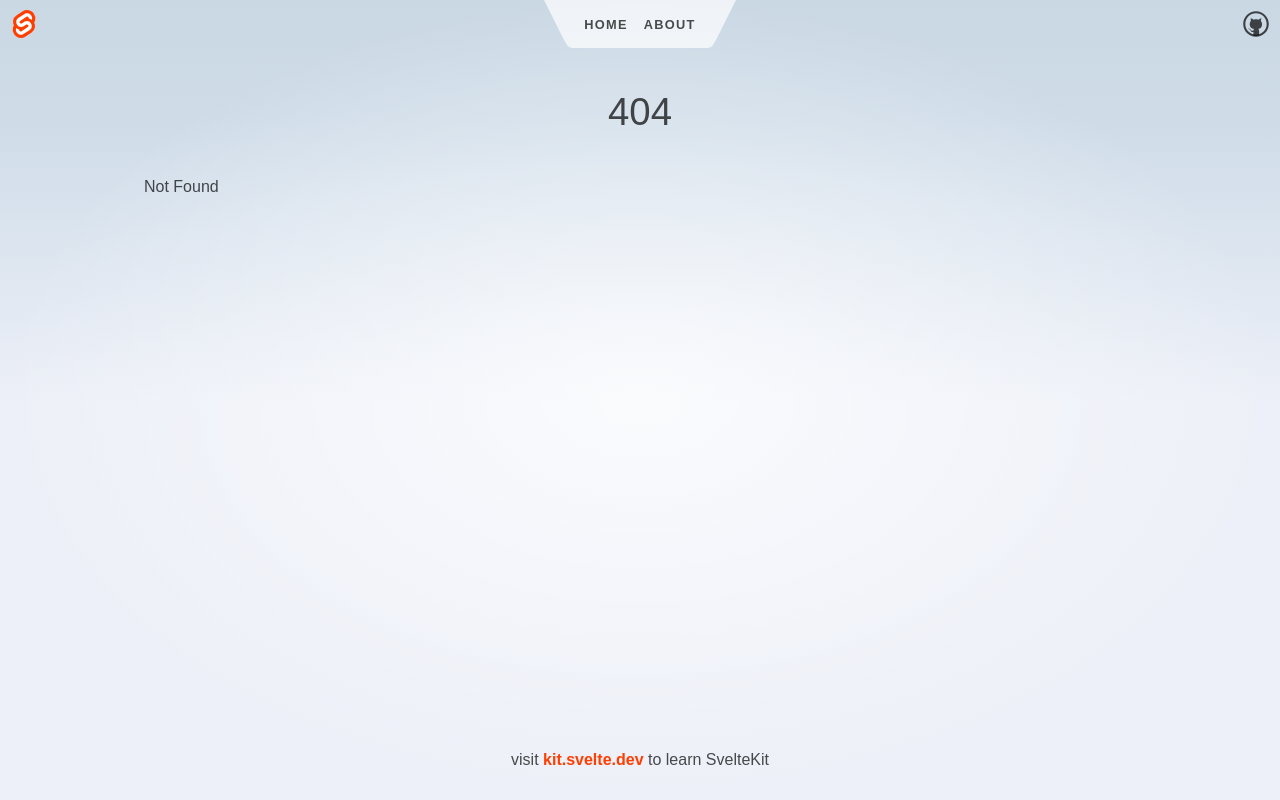
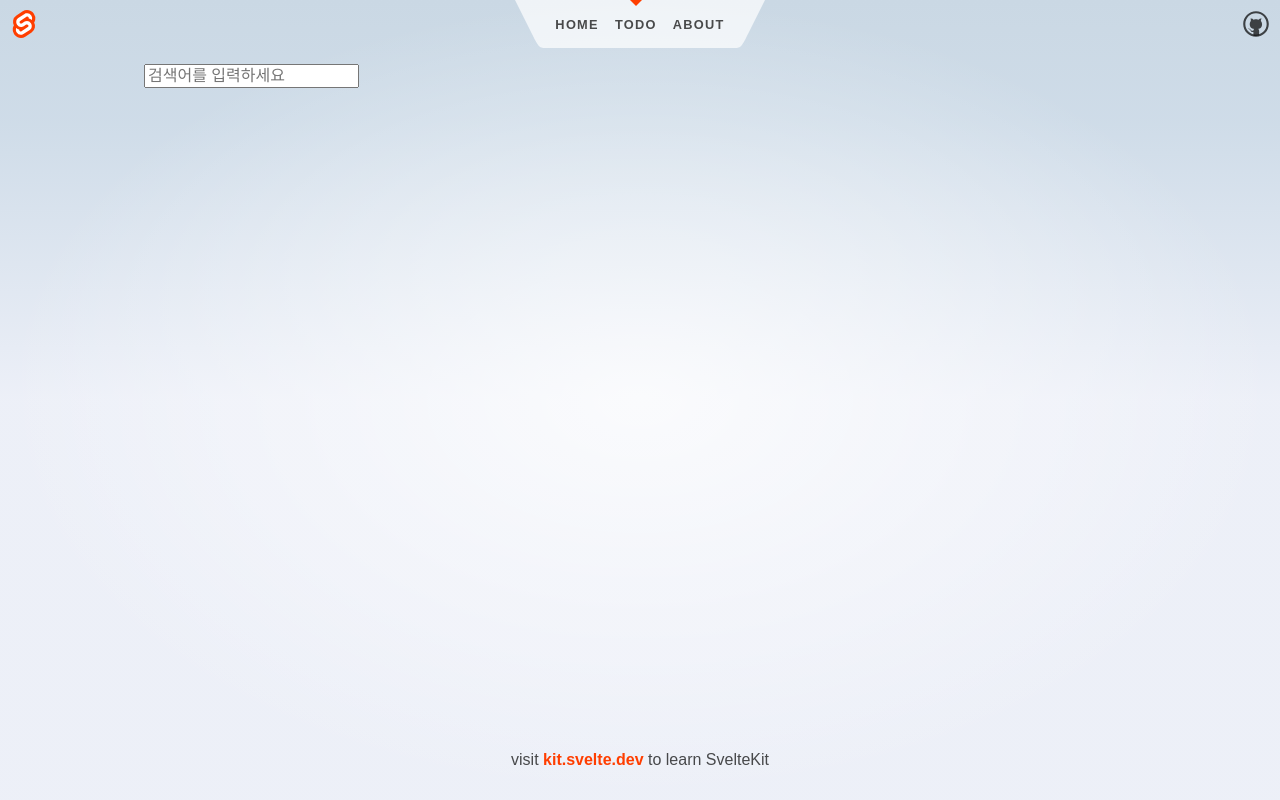
Before and after one commit to jgwng/playground, a SvelteKit app: page /todo in a window 1280 px wide. Before the commit this address had no page. Built offline with nearby package versions, Linux system fonts and the light colour scheme.

Commit message:
update: todo page작성

```diff
--- a/jsconfig.json
+++ b/jsconfig.json
@@ -9,7 +9,8 @@
 		"skipLibCheck": true,
 		"sourceMap": true,
 		"strict": true,
-		"moduleResolution": "bundler"
+		"moduleResolution": "bundler",
+		"noImplicitAny": false
 	}
 	// Path aliases are handled by https://kit.svelte.dev/docs/configuration#alias and https://kit.svelte.dev/docs/configuration#files
 	//
--- a/src/routes/Header.svelte
+++ b/src/routes/Header.svelte
@@ -3,6 +3,7 @@
 	import logo from '$lib/images/svelte-logo.svg';
 	import github from '$lib/images/github.svg';
 	import {base} from '$app/paths';
+	import {goto} from '$app/navigation';
 </script>
 
 <header>
@@ -19,6 +20,9 @@
 		<ul>
 			<li aria-current={$page.url.pathname === '/' ? 'page' : undefined}>
 				<a href="{base}/">Home</a>
+			</li>
+			<li aria-current={$page.url.pathname === '/todo' ? 'page' : undefined}>
+				<a href="{base}/todo">TODO</a>
 			</li>
 			<li aria-current={$page.url.pathname === '/about' ? 'page' : undefined}>
 				<a href="{base}/about">About</a>
--- /dev/null
+++ b/src/routes/todo/+page.svelte
@@ -0,0 +1,30 @@
+<script>
+    import axios from 'axios';
+    import { onMount } from 'svelte';
+    let searchText = '';
+    let searchWordList = [];
+
+    onMount(() => {
+
+    });
+
+    function onKeyDown(event){
+        if(event.keyCode == 13){
+            console.log(searchText);
+            let ctrl = document.getElementById("searchField");
+            ctrl?.blur();
+            searchWordList = [searchText, ...searchWordList];
+            searchText = '';
+        }
+    }
+</script>
+
+
+<div>
+    <input id="searchField" placeholder="검색어를 입력하세요" width="100"
+     on:keydown={onKeyDown} bind:value="{searchText}"/>
+
+    {#each searchWordList as key}
+         <li>{key}</li>
+    {/each}
+</div>
--- /dev/null
+++ b/src/routes/todo/layout.js
@@ -0,0 +1 @@
+export const prerenderer = true;
```
Also changed, not shown: package.json (+5 -2 lines), 1 other file (tests, documents, lock files or other folders).
